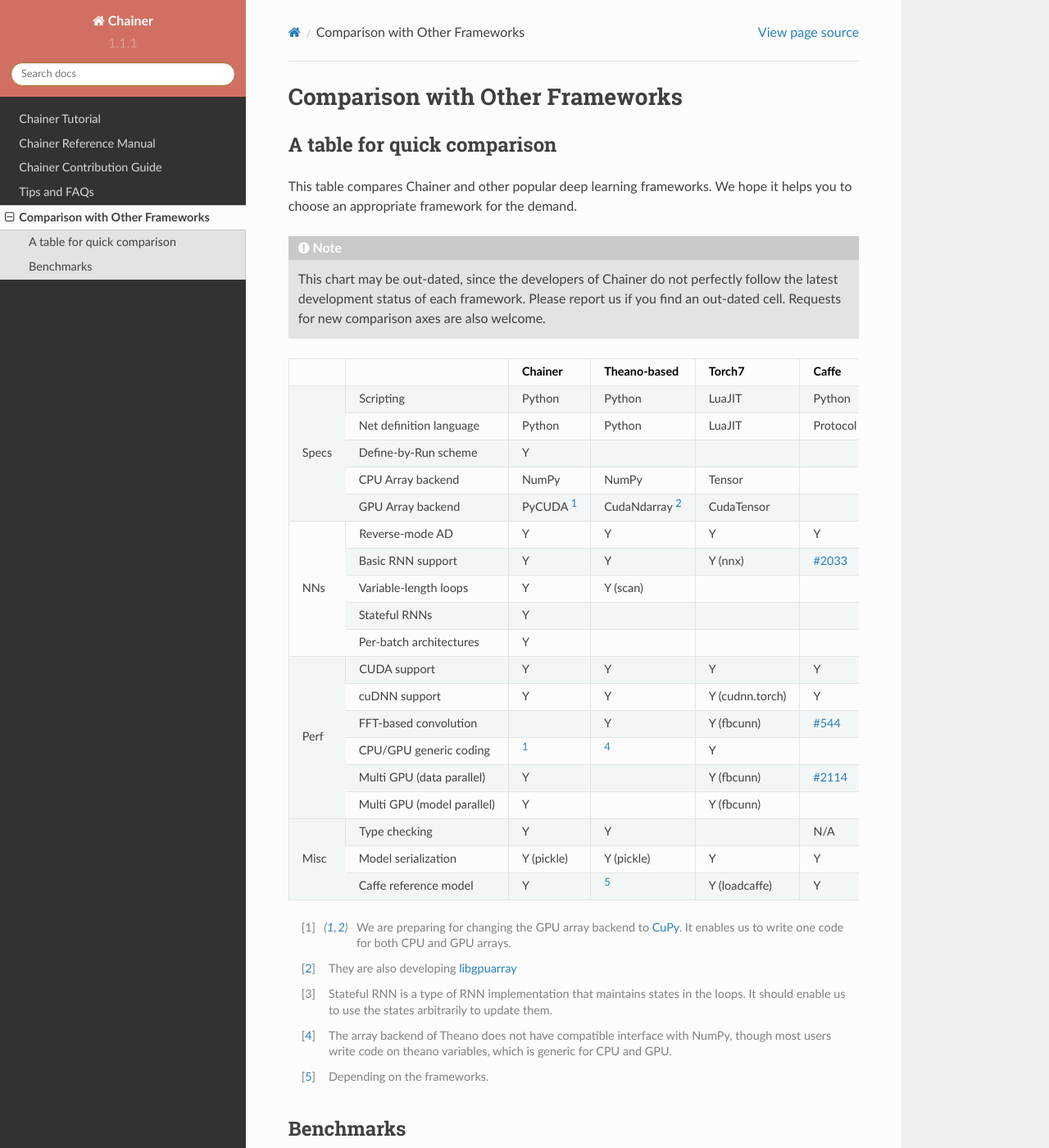
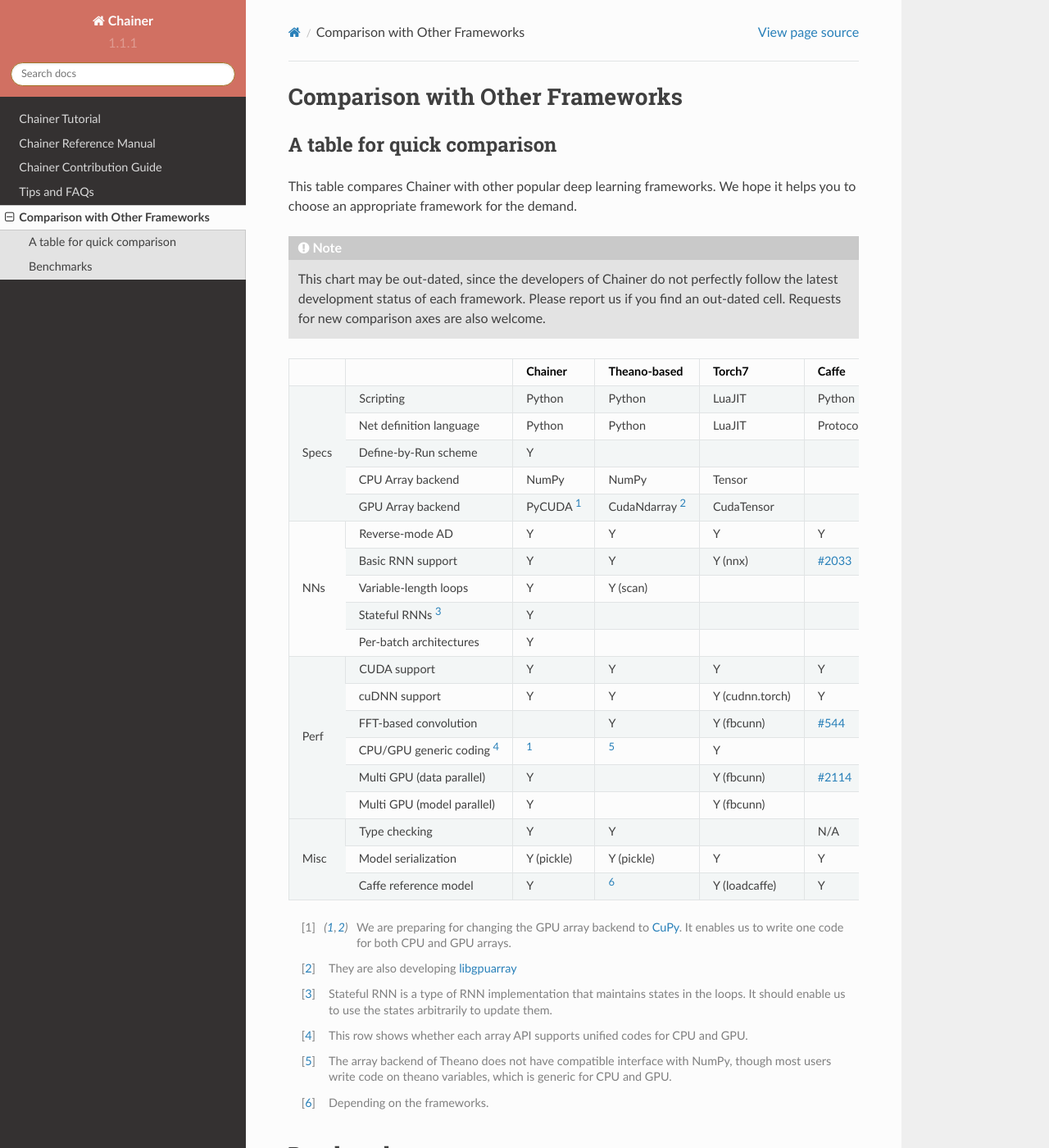
Before and after one commit to mitmul/intel-chainer, a Sphinx documentation site: the page built from docs/source/comparison.rst, in a window 1280 px wide and 1400 px high. Shown: the whole window at 82% size. Built offline with Sphinx 7.4.7 and the Read the Docs theme 2.0.0, drawn with Linux system fonts in a browser that asks for light colours.

Commit message:
Fix some words and add an explanation on generic coding

```diff
--- a/docs/source/comparison.rst
+++ b/docs/source/comparison.rst
@@ -4,7 +4,7 @@
 A table for quick comparison
 ----------------------------
 
-This table compares Chainer and other popular deep learning frameworks.
+This table compares Chainer with other popular deep learning frameworks.
 We hope it helps you to choose an appropriate framework for the demand.
 
 .. note::
@@ -33,7 +33,7 @@
 |       +-----------------------------+-------------------+------------------------+-------------------+----------------------------------------------------+
 |       | Variable-length loops       | Y                 | Y (scan)               |                   |                                                    |
 |       +-----------------------------+-------------------+------------------------+-------------------+----------------------------------------------------+
-|       | Stateful RNNs               | Y                 |                        |                   |                                                    |
+|       | Stateful RNNs [3]_          | Y                 |                        |                   |                                                    |
 |       +-----------------------------+-------------------+------------------------+-------------------+----------------------------------------------------+
 |       | Per-batch architectures     | Y                 |                        |                   |                                                    |
 +-------+-----------------------------+-------------------+------------------------+-------------------+----------------------------------------------------+
@@ -53,14 +53,15 @@
 |       +-----------------------------+-------------------+------------------------+-------------------+----------------------------------------------------+
 |       | Model serialization         | Y (pickle)        | Y (pickle)             | Y                 | Y                                                  |
 |       +-----------------------------+-------------------+------------------------+-------------------+----------------------------------------------------+
-|       | Caffe reference model       | Y                 | [5]_                   | Y (loadcaffe)     | Y                                                  |
+|       | Caffe reference model       | Y                 | [6]_                   | Y (loadcaffe)     | Y                                                  |
 +-------+-----------------------------+-------------------+------------------------+-------------------+----------------------------------------------------+
 
 .. [1] We are preparing for changing the GPU array backend to `CuPy <https://github.com/pfnet/chainer/pull/266>`_. It enables us to write one code for both CPU and GPU arrays.
 .. [2] They are also developing `libgpuarray <http://deeplearning.net/software/libgpuarray/>`_
 .. [3] Stateful RNN is a type of RNN implementation that maintains states in the loops. It should enable us to use the states arbitrarily to update them.
-.. [4] The array backend of Theano does not have compatible interface with NumPy, though most users write code on theano variables, which is generic for CPU and GPU.
-.. [5] Depending on the frameworks.
+.. [4] This row shows whether each array API supports unified codes for CPU and GPU.
+.. [5] The array backend of Theano does not have compatible interface with NumPy, though most users write code on theano variables, which is generic for CPU and GPU.
+.. [6] Depending on the frameworks.
 
 
 Benchmarks
```
Also changed, not shown: other parts of docs/source/comparison.rst (+1 -1 lines).
